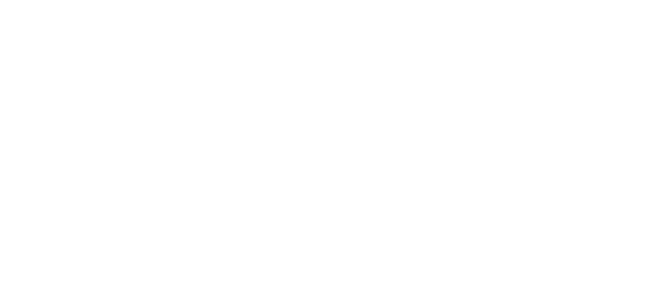
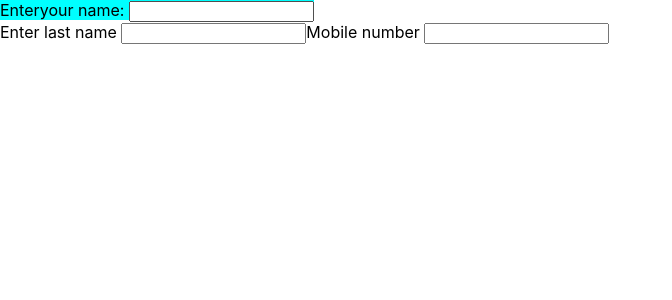
Before and after one commit to Nandhini-ns/React-Learning, a React (Create React App) app: page /list in a window 1280 px wide. Before the commit this address had no page. Shown: the top 300 px of the page, without its empty margins (0-672 px from the left). Built offline with nearby package versions, Linux system fonts and the light colour scheme.

Commit message:
props learning

```diff
--- a/src/App.js
+++ b/src/App.js
@@ -16,8 +16,8 @@
 import './App.css';
 import { BrowserRouter, Routes, Route } from 'react-router-dom';
 import Es6 from './Compontent/Es6';
-import { Children } from 'react';
 import Child from './Compontent/Child';
+import List from './Compontent/List';
 
 
 function App() {
@@ -28,6 +28,7 @@ function App() {
           <Route path="/es6" element={<Es6 />} />
            <Route path="/child" element={< Child/>} />
           {/* <Route path="/about" element={<About />} /> */}
+          <Route path="/list" element={< List/>} />
         </Routes>
       </BrowserRouter>
     </div>
--- /dev/null
+++ b/src/Compontent/Child.css
@@ -0,0 +1,7 @@
+.na{
+    color:gray;
+    text-align:center;
+}
+.s{
+    color: rgb(126, 26, 19);
+}
--- a/src/Compontent/Child.js
+++ b/src/Compontent/Child.js
@@ -1,12 +1,13 @@
 import React from 'react';
+import "./Child.css";
 
 function Child(props) {
-  return (
-    <div>
-      <h2>This is the ES6 Component</h2>
-      <p>Message: {props.message}</p>
-    </div>
-  );
+  if(props.isLoggedIn){
+    return<h1>Welcome back!</h1>;
+  } else{
+    return<h1 class="na">Please Login<span class="s">!</span></h1>;
+  }
+
 }
 
 export default Child;
--- /dev/null
+++ b/src/Compontent/List.css
@@ -0,0 +1,3 @@
+.last{
+    background-color: aqua;
+}
--- /dev/null
+++ b/src/Compontent/List.js
@@ -0,0 +1,44 @@
+import React from 'react'
+import "./List.css";
+// function List() {
+//      const fruits = ["Apple", "Banana", "Mango"];
+//      const colors =["Red","Green","Pink"];
+//   return (
+//     <div>
+//        <ul>
+//         <h1>Fruits</h1>
+//       {fruits.map((fruit, index) => (
+//         <li key={index}>{fruit}</li>
+//       ))}
+//       <h1>Colors</h1>
+//       {colors.map((colors,index)=>(
+//         <li key={index}style={{color:colors}}>{colors}</li>
+//       ))}
+//      </ul>
+//     </div>
+//   )
+// }
+
+// export default List
+
+function List() {
+  return (
+
+    <form  >
+       <div>
+      <label  className="last">Enteryour name:  <input type="text" />   </label>
+      </div>
+
+        <label  >Enter last name <input type="text"/></label>
+         <label  >Mobile number <input type="number"/></label>
+
+
+    </form>
+
+  )
+}
+
+export default List
+
+// const root = ReactDOM.createRoot(document.getElementById('root'));
+// root.render(<List/>);
```
